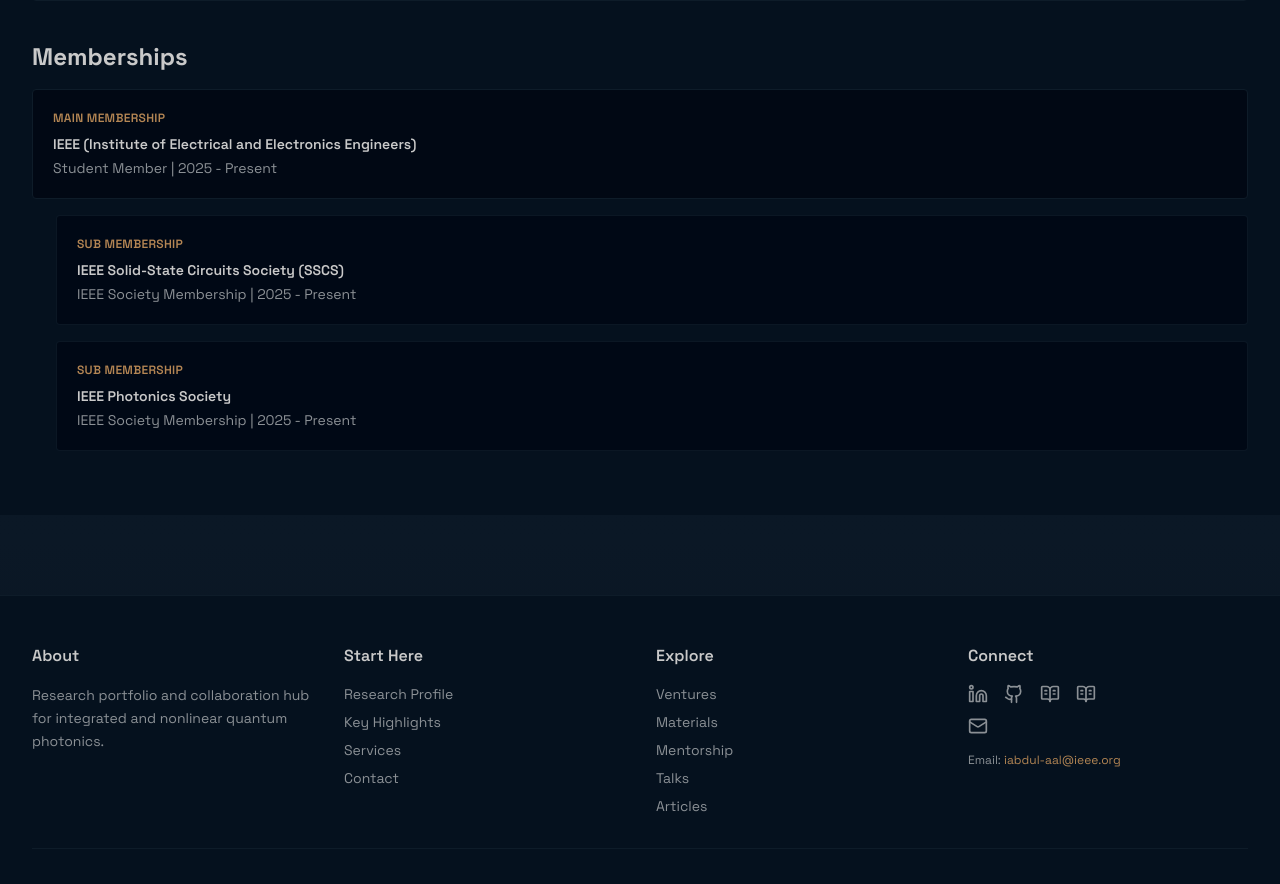
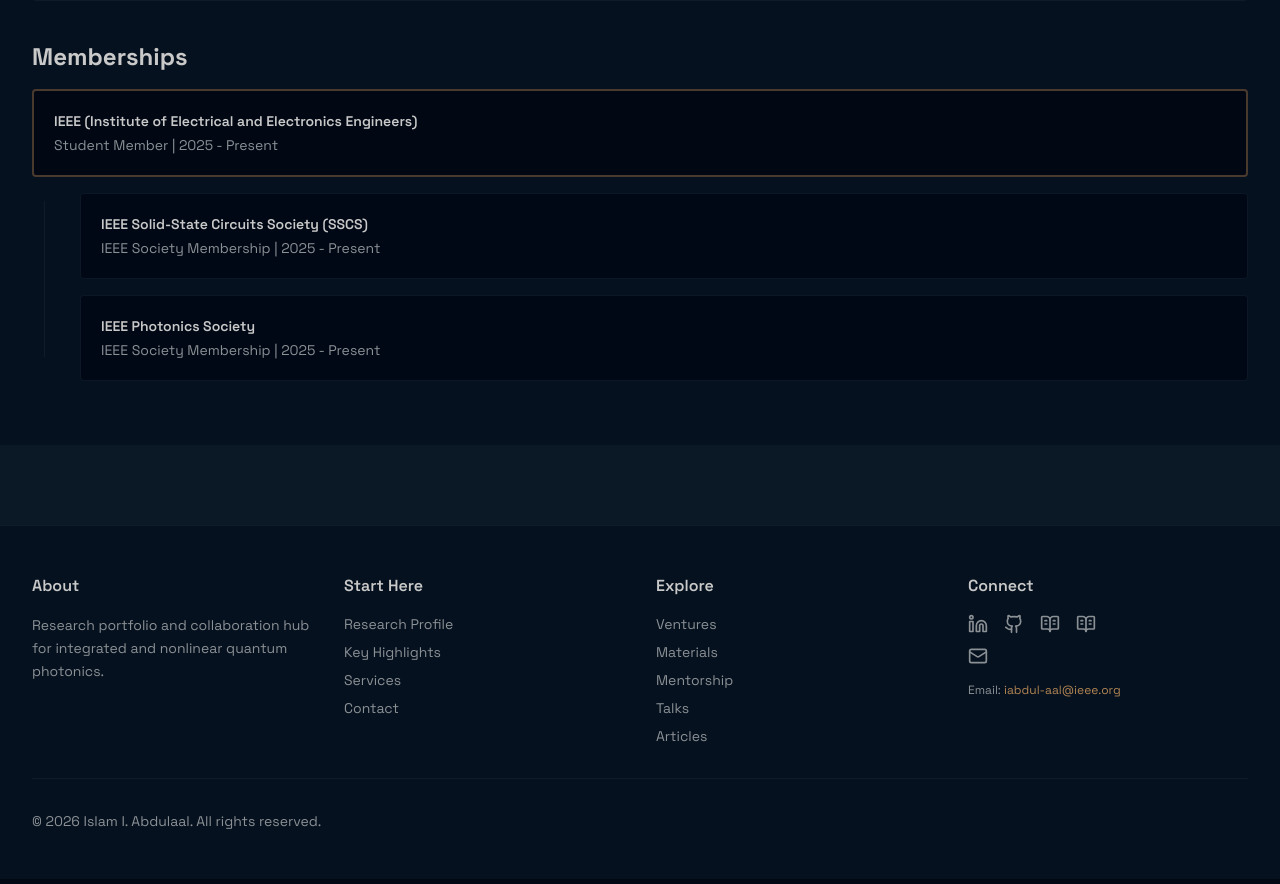
Before and after one commit to iabdul-aal/iabdul-aal.github.io, a Next.js app: page /about in a window 1280 px wide. Shown: the part 3099-3983 px from the top of the page. Built offline with nearby package versions, Linux system fonts and the light colour scheme.

Commit message:
Express memberships hierarchy through styling without labels

```diff
--- a/app/about/page.tsx
+++ b/app/about/page.tsx
@@ -408,15 +408,14 @@ export default async function AboutPage() {
             <section>
               <h3 className="text-2xl font-bold mb-4">Memberships</h3>
               <div className="space-y-4">
-                <article className="p-5 rounded-xl border border-border bg-background">
-                  <p className="text-xs font-semibold uppercase tracking-wide text-accent mb-2">Main Membership</p>
+                <article className="p-5 rounded-xl border-2 border-accent/40 bg-background">
                   <p className="text-sm font-semibold">{memberships.main.name}</p>
                   <p className="text-sm text-muted-foreground mt-1">{memberships.main.detail}</p>
                 </article>
-                <div className="space-y-4 sm:pl-6">
+                <div className="relative space-y-4 sm:pl-8">
+                  <div className="hidden sm:block absolute left-3 top-2 bottom-2 w-px bg-border" aria-hidden="true" />
                   {memberships.subs.map((item) => (
-                    <article key={item.name} className="p-5 rounded-xl border border-border/80 bg-background/90">
-                      <p className="text-xs font-semibold uppercase tracking-wide text-accent mb-2">Sub Membership</p>
+                    <article key={item.name} className="relative p-5 rounded-xl border border-border/80 bg-background/90 sm:ml-4">
                       <p className="text-sm font-semibold">IEEE {item.name}</p>
                       <p className="text-sm text-muted-foreground mt-1">{item.detail}</p>
                     </article>
```
